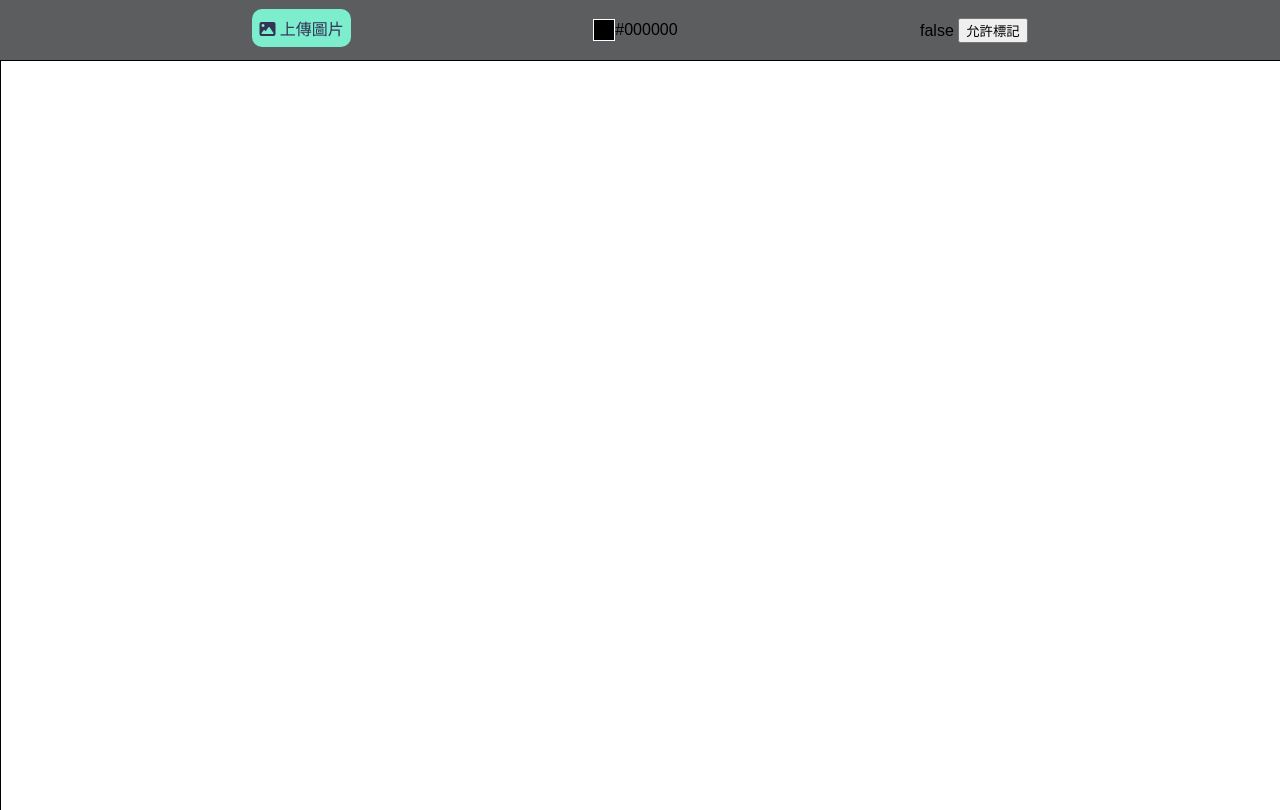
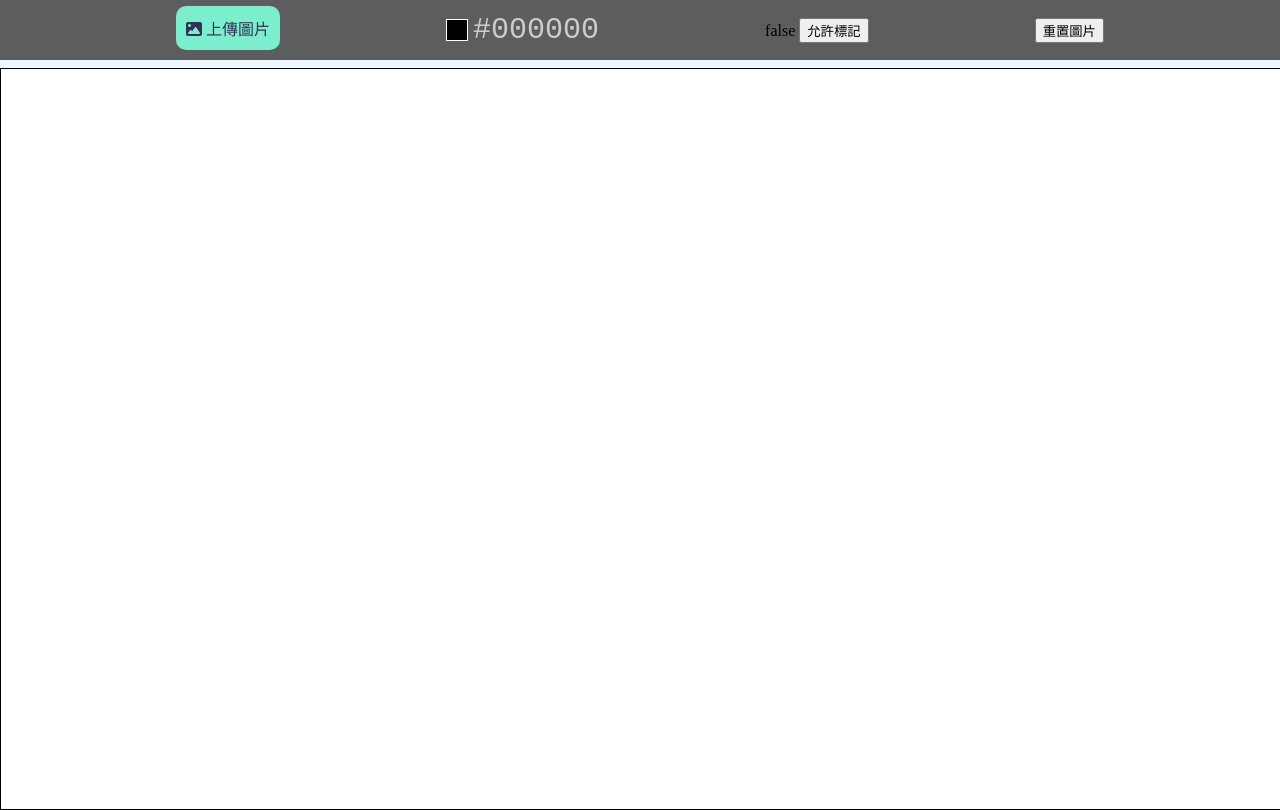
Before and after one commit to harryuan65/CanvasColorPicker, a plain HTML site: page index.html in a window 1280 px wide. Drawn offline with Linux system fonts and the light colour scheme.

Commit message:
center canvas, reset image

```diff
--- a/index.html
+++ b/index.html
@@ -5,7 +5,6 @@
 <link rel="stylesheet" href="style.css">
 <script src="https://kit.fontawesome.com/226e90ce0c.js" crossorigin="anonymous"></script>
 <link rel="stylesheet" href="https://cdnjs.cloudflare.com/ajax/libs/font-awesome/5.13.0/css/fontawesome.min.css">
-
 <nav id="nav">
   <label class="btn-input">
     <input type='file' id="imgInp" style="display:none;"/>
@@ -19,12 +18,19 @@
     <span id="enable-dot"></span>
     <button id="toggleDot" onclick="toggleDot()">允許標記</button>
   </div>
+  <div id="wrap-reset">
+    <button id="reset-imag-d" onclick="resetImage()">重置圖片</button>
+  </div>
 </nav>
 <br>
 <!-- <span class="coord">(123,123)<span class="delete">X</span></span> -->
-<canvas id="myCanvas" style="border:1px solid #000000;">
-Your browser does not support the HTML5 canvas tag.
-</canvas>
+<div id="wrap-canvas">
+  <canvas id="myCanvas" style="border:1px solid #000000;">
+    Your browser does not support the HTML5 canvas tag.
+  </canvas>
+</div>
+
+<div>Icons made by <a href="https://www.flaticon.com/authors/freepik" title="Freepik">Freepik</a> from <a href="https://www.flaticon.com/" title="Flaticon">www.flaticon.com</a></div>
 
 </body>
 </html>
--- a/index.js
+++ b/index.js
@@ -1,14 +1,15 @@
-window.addEventListener('resize',(e)=>{
-    setCanvasWidthtHeight();
-})
+// window.addEventListener('resize',(e)=>{
+//     setCanvasWidthtHeight();
+// })
 
 document.addEventListener('DOMContentLoaded', ()=>{
     initCanvas();
     enableMark = false;
-
+    image = null;
     document.getElementById('enable-dot').innerText = enableMark;
     document.getElementById("imgInp").addEventListener('change', (e)=>{
-        readURL(e.target);
+        image = e.target;
+        readURL(image);
     })
 
     document.getElementById("myCanvas").addEventListener('click', (e)=>{
@@ -29,8 +30,10 @@ function initCanvas(){
 
 function setCanvasWidthtHeight(){
     var c = document.getElementById("myCanvas");
+    var nav = document.getElementById('nav');
+    var navHeight = parseInt(window.getComputedStyle(nav).height.split('px')[0]);
     let width = document.documentElement.clientWidth,
-        height = document.documentElement.clientHeight - document.getElementById('nav').style.height;
+        height = document.documentElement.clientHeight - navHeight;
     c.setAttribute('width',width);
     c.setAttribute('height',height);
     return c;
@@ -115,6 +118,10 @@ function rgbToHex(r, g, b) {
     return ((r << 16) | (g << 8) | b).toString(16);
 }
 
+function resetImage(){
+    readURL(image);
+}
+
 function readURL(input) {
     if (input.files && input.files[0]) {
         var reader = new FileReader();
@@ -127,13 +134,13 @@ function readURL(input) {
             var temp_img = new Image(); //這是另一招
             temp_img.onload = () => {
             //   console.log(this.)
-              alert(temp_img.naturalWidth + 'x' + temp_img.naturalHeight);
+              console.log(temp_img.naturalWidth + 'x' + temp_img.naturalHeight);
               var c = document.getElementById("myCanvas");
               c.setAttribute('width',temp_img.naturalWidth);
               c.setAttribute('height',temp_img.naturalHeight);
-              var c = document.getElementById("myCanvas");
-              var ctx=c.getContext("2d");
-              ctx.drawImage(temp_img, 10, 10, temp_img.naturalWidth, temp_img.naturalHeight);
+
+              var ctx = c.getContext("2d");
+              ctx.drawImage(temp_img, 0, 0, temp_img.naturalWidth, temp_img.naturalHeight);
               console.log('drew');
             }
             temp_img.src = e.target.result;
--- a/style.css
+++ b/style.css
@@ -1,29 +1,43 @@
 body{
+  width: 100%;
+  height: 100%;
   background-color: #aaa;
   margin: 0;
-  font-family: 'STHeiti' ,'Microsoft JhengHei' ,sans-serif, monospace;
+  font-family: 'STHeiti' ,'Microsoft JhengHei';
+  overflow: visible;
+}
+
+#wrap-canvas{
+  display: grid;
+  place-items: center;
+  top: 0;
 }
 
 #myCanvas{
-    position: fixed;
-    top: 60px;
-    z-index: 0;
+  position: relative;
+  top: 50px;
+  z-index: 0;
 }
 
 .btn-input{
   background-color: #7ceece;
-  padding: 7px;
+  padding: 10px;
   margin-bottom: 5px;
   border-radius: 10px;
   color: #335;
-  transition: color .1s ease;
+  transition: color .2s ease;
 }
 
 .btn-input:hover{
   color: #777;
-  transition: color .1s ease;
+  transition: color .2s ease;
 }
 
+.btn-input:active{
+  background-color: #5bad96;
+  color: #777;
+  transition: color .2s ease;
+}
 
 nav{
   z-index: 1;
@@ -51,7 +65,12 @@ nav{
   background-color: black;
   border: 1px solid #fff;
 }
-
+#color-code{
+  margin-left: 5px;
+  font-family: 'Courier New', monospace;
+  font-size: 30px;
+  color: #ccc;
+}
 .coord {
   position: absolute;
 }
```
Also changed, not shown: image.png (added).
